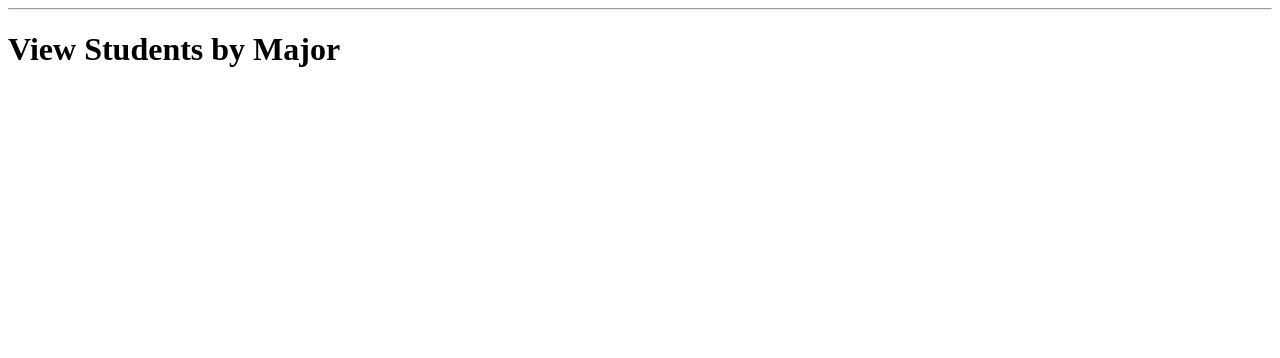
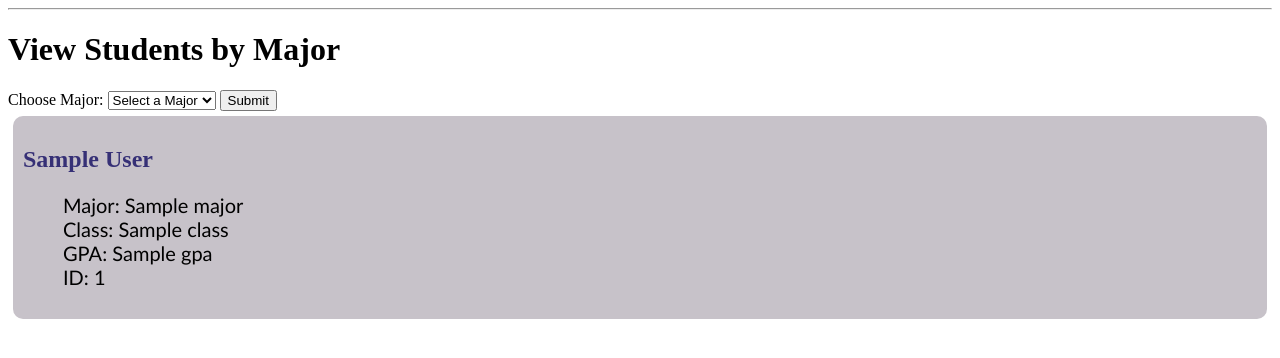
Before and after one commit to Adran-Nailo/msa2024, a Flask app: template examples/web_app/templates/majors.html in a window 1280 px wide. Shown: the part 63-421 px from the top of the page. Run offline with Flask 3, Linux system fonts and the light colour scheme; the template is opened without the code that fills it: most values are stand-ins (such as "Sample title", 1, 10 or a date in 2020).

Commit message:
Add files via upload

```diff
--- a/examples/web_app/app.py
+++ b/examples/web_app/app.py
@@ -8,6 +8,9 @@ app.config["DEBUG"] = True
 
 #set a secret key to use when validating form data
 app.config["SECRET_KEY"] = "your secret key"
+
+#define a constant variable for url
+URL = "http://127.0.0.1:5010/api/students/all"
 
 #function to request student data from the api
 #input: URL
@@ -21,22 +24,66 @@ def get_student_data(url):
 
     return response_json
 
+#function to get a list of unique majors
+#input:url
+#output: list of unique majors
+def get_unique_majors():
+
+    #get a list of students from the student api
+    student_data = get_student_data(URL)
+
+    #produce a list of unique majors
+    major_list = []
+
+    for student in student_data:
+        if student["major"] in major_list:
+            continue
+        major_list.append(student["major"])
+    major_list.sort()
+    return major_list
+
 #create a route for the site index page that will display all student data
 @app.route("/", methods  = ["GET"])
 def index():
     #get the student data
     #make a request to the student data api url
-    url = "http://127.0.0.1:5010/api/students/all"
 
-    student_data = get_student_data(url)
+    student_data = get_student_data(URL)
 
     #send the student data to the index.html page
     return render_template('index.html', student_data = student_data)
 
 @app.route("/majors", methods = ["GET"])
 def majors():
-    return render_template("majors.html")
+    #write code that gets a unique list of majors from student data
+    major_list = get_unique_majors()
 
+    return render_template("majors.html", major_list=major_list)
+
+@app.route('/majors',methods=['POST'])
+def majors_post():
+    major_list = get_unique_majors()
+    result_list = []
+    #get the form data that was submitted
+    major = request.form.get('major')
+
+    #validate our form data. If invalid form data, then show error message
+    if not major:
+        flash("You must select a major")
+    else:
+        #find students with the selected major and return to the majors.html page
+        #get the student data
+        student_list = get_student_data(URL)
+
+        #loop through list of students. if student major == major, place student in a result list
+        for student in student_list:
+            if student["major"] == major:
+                result_list.append(student)
+
+        #send the result list to majors.html page
+
+
+    return render_template("majors.html",major_list=major_list,result_list = result_list)
 
 
 app.run(port = 5005)
--- a/examples/web_app/templates/majors.html
+++ b/examples/web_app/templates/majors.html
@@ -2,4 +2,32 @@
 
 {% block content %}
     <h1>{% block title %} View Students by Major{% endblock %}</h1>
+    <form method="post">
+        <label for="major">Choose Major:</label>
+        <select id="major" name="major">
+            <option value="">Select a Major</option>
+            {% for major in major_list %}
+                <option value="{{ major }}">{{ major }}</option>
+            {% endfor %}
+
+        </select>
+        <input type="submit" value="Submit"/>
+
+    </form>
+
+    {% if  result_list %}
+        {% for student in result_list %}
+            <div class ="post">
+                <h2>{{ student['first_name'] }} {{ student['last_name'] }}</h2>
+                <ul>
+                    <li>Major: {{ student['major'] }}</li>
+                    <li>Class: {{ student['class'] }}</li>
+                    <li>GPA: {{ student['gpa'] }}</li>
+                    <li>ID: {{ student['id'] }}</li>
+                </ul>
+
+            </div>
+        {% endfor %}
+
+    {% endif %}
 {% endblock %}
```
Also changed, not shown: examples/web_app/unique_list.py (added, +20 -0 lines), examples/web_app/templates/base.html (line endings or trailing spaces), examples/web_app/templates/index.html (line endings or trailing spaces).
